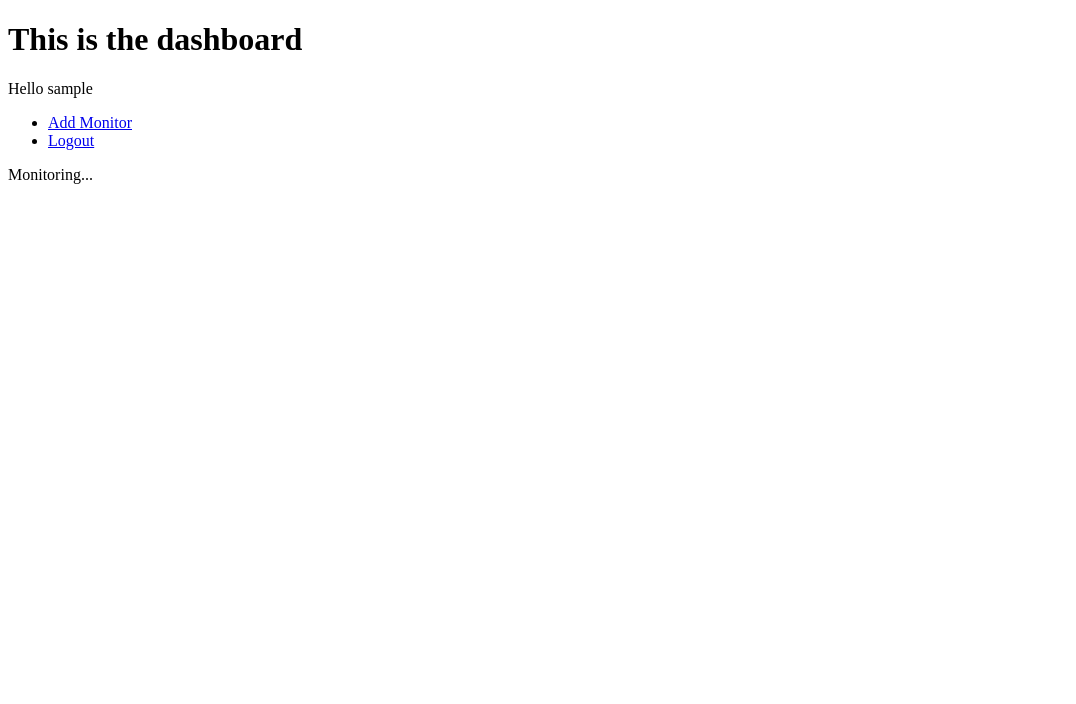
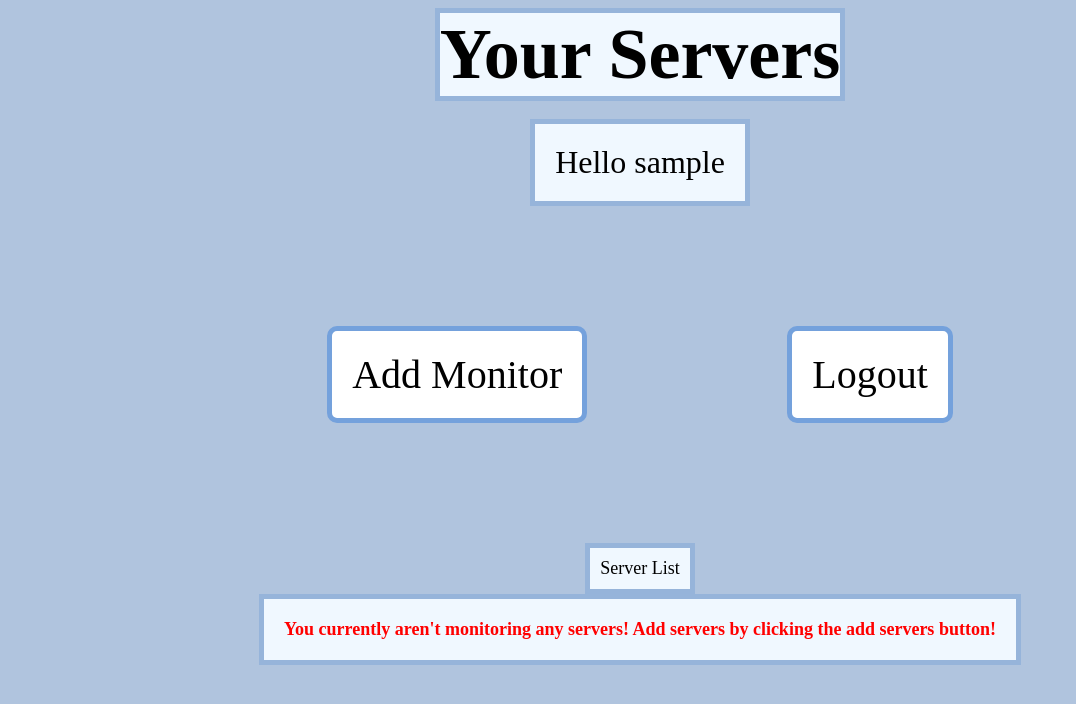
Before and after one commit to Ravioli45/server-monitor-tool, a Flask app: page /dashboard in a window 1280 px wide. Shown: the top 704 px of the page, without its empty margins (0-1076 px from the left). Run offline with Flask 3, Linux system fonts and the light colour scheme; the visitor is signed in with stand-in values (Sample User, id 1); data that the repository does not hold is empty.

Commit message:
Dashboard UI Prettyfied

```diff
--- a/app/templates/dashboard.html
+++ b/app/templates/dashboard.html
@@ -1,28 +1,117 @@
 <!DOCTYPE html>
 <html>
+    <head>
+        <style>
+            h1{
+                font-size: 72px;
+                text-align: center;
+                display: table;
+                margin: auto;
+                border: thick solid rgb(150, 180, 218);
+                background-color:aliceblue;
+            }
+            .serverListHead{
+            display: table;
+            margin: auto;
+            color: black;
+            padding: 10px;
+
+            background-color:aliceblue;
+            border: thick solid rgb(150, 180, 218);
+
+
+            font-size: 18px;
+            }
+            .serverList{
+                display: table;
+                margin: auto;
+                padding: 10px;
+                background-color: aliceblue;
+                border: thick solid rgb(150, 180, 218);
+            }
+            .welcome{
+            display: table;
+            margin: auto;
+            color: black;
+            padding: 20px;
+
+            background-color:aliceblue;
+            border: thick solid rgb(150, 180, 218);
+
+
+            font-size: 32px;
+            }
+            .alert_NoServers{
+                display: table;
+            margin: auto;
+            color: red;
+            padding: 10px;
+
+            background-color:aliceblue;
+
+            font-weight: bolder;
+
+            font-size: 18px;
+            }
+            body{
+                background-color: lightsteelblue;
+            }
+            .buttons{
+                display: table;
+                margin: auto;
+                padding: 20px;
+            }
+            .childButton{
+                display: inline-block;
+                padding: 20px;
+                border: thick solid rgb(116, 161, 220) ;
+                background-color: white;
+                border-radius: 10px;
+                margin : 100px;
+
+                font-size: 40px;
+                font-family: 'Times New Roman', Times, serif;
+
+
+
+            }
+            .button{
+                text-decoration: none;
+                color: black;
+            }
+        </style>
+    </head>
 
     <body>
 
-        <h1>This is the dashboard</h1>
+        <h1>Your Servers</h1>
+        <br>
 
-        <p>Hello {{ current_user.username }}</p>
+        <p class = "welcome">Hello {{ current_user.username }}</p>
 
-        <ul>
 
-            <li><a href="{{ url_for('main.add_monitor') }}">Add Monitor</a></li>
-            <li><a href="{{ url_for('main.logout') }}">Logout</a></li>
+        <div class = 'buttons'>
+            <div class = 'childButton'><a class="button" href="{{ url_for('main.add_monitor') }}">Add Monitor</a></div>
 
-        </ul>
+            <div class = 'childButton'><a class ="button" href="{{ url_for('main.logout') }}">Logout</a></div>
 
-        <p>Monitoring...</p>
+        </div>
 
+        <p class = 'serverListHead'>Server List</p>
+        <div class = "serverList">
+        {% if monitors%}
         {% for monitor in monitors %}
+
         <p>{{ monitor.url }}
             <a href="{{ url_for('main.remove_monitor', monitor_id=monitor.id) }}">remove</a>
         </p>
         {% endfor %}
 
+        {% else %}
+        <p class = 'alert_NoServers'>You currently aren't monitoring any servers! Add servers by clicking the add servers button! </p>
+        {% endif %}
 
+    </div>
 
     </body>
 
```
